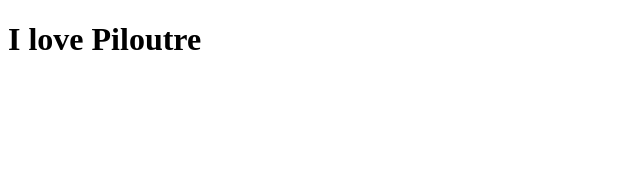
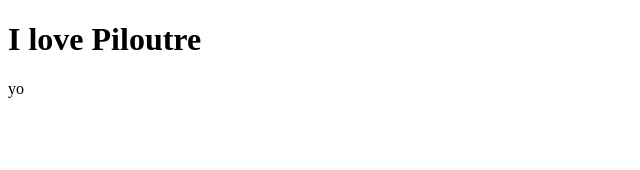
Before and after one commit to peacepilou/Frontend_project_template_Angular, an Angular app: page / in a window 1280 px wide. Shown: the top 170 px of the page, without its empty margins (0-640 px from the left). Built offline with nearby package versions, Linux system fonts and the light colour scheme.

Commit message:
Update app.component.html

```diff
--- a/src/app/app.component.html
+++ b/src/app/app.component.html
@@ -1 +1,2 @@
 <h1>I love Piloutre</h1>
+<p>yo</p>
```
